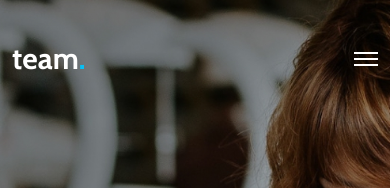
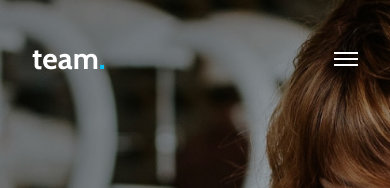
Before and after one commit to PurpleTurtl04/Team-App, a React (Vite) app in the folder team-app/: page / in a window 390 px wide. Shown: the top 188 px of the page. Built offline with nearby package versions, Linux system fonts and the light colour scheme.

Commit message:
Adjusting Hero content and Navbar placement for tablet view

```diff
--- a/team-app/src/components/HamburgerMenu.jsx
+++ b/team-app/src/components/HamburgerMenu.jsx
@@ -12,7 +12,7 @@ function HamburgerMenu() {
             {/* Hamburger Icon (visible on mobile) */}
             <button
                 onClick={toggleMenu}
-                className='block p-3 md:hidden'
+                className='block py-3 md:hidden'
                 aria-label='Toggle menu'
             >
                 {/* Using a simple div stack for the icon, styled with Tailwind */}
--- a/team-app/src/components/Hero.jsx
+++ b/team-app/src/components/Hero.jsx
@@ -3,9 +3,9 @@ import Navbar from './Navbar';
 function Hero() {
     return (
         <section>
-            <div className="bg-shift-left-mobile h-screen max-h-270 max-w-480 bg-[url('assets/team-app-hero-img.jpg')] bg-cover bg-center">
+            <div className="bg-shift-left-mobile flex h-screen max-h-270 max-w-480 flex-col bg-[url('assets/team-app-hero-img.jpg')] bg-cover bg-center">
                 <Navbar />
-                <div className='container mx-auto mt-40 flex flex-col justify-center px-8 text-white md:px-0'>
+                <div className='container mx-auto mt-40 flex flex-col justify-center px-8 text-white md:mt-0 md:px-5'>
                     <h1 className='mb-4 max-w-sm text-4xl md:text-5xl'>
                         Instant collaboration for remote teams
                     </h1>
--- a/team-app/src/components/Navbar.jsx
+++ b/team-app/src/components/Navbar.jsx
@@ -3,8 +3,8 @@ import HamburgerMenu from './HamburgerMenu';
 function Navbar() {
     return (
         <div>
-            <div className='3xl:px-10 container mx-auto flex items-center justify-between pt-10 pb-15 md:pb-36'>
-                <p className='font-poppins pl-3 text-3xl md:pl-0 lg:pb-2'>
+            <div className='3xl:px-10 container mx-auto flex items-center justify-between px-8 pt-10 pb-15 md:mx-0 md:pb-36'>
+                <p className='font-poppins text-3xl lg:pb-2'>
                     <span className='font-bold text-white'>team</span>
                     <span className='text-teamapp-blue font-bold'>.</span>
                 </p>
```
